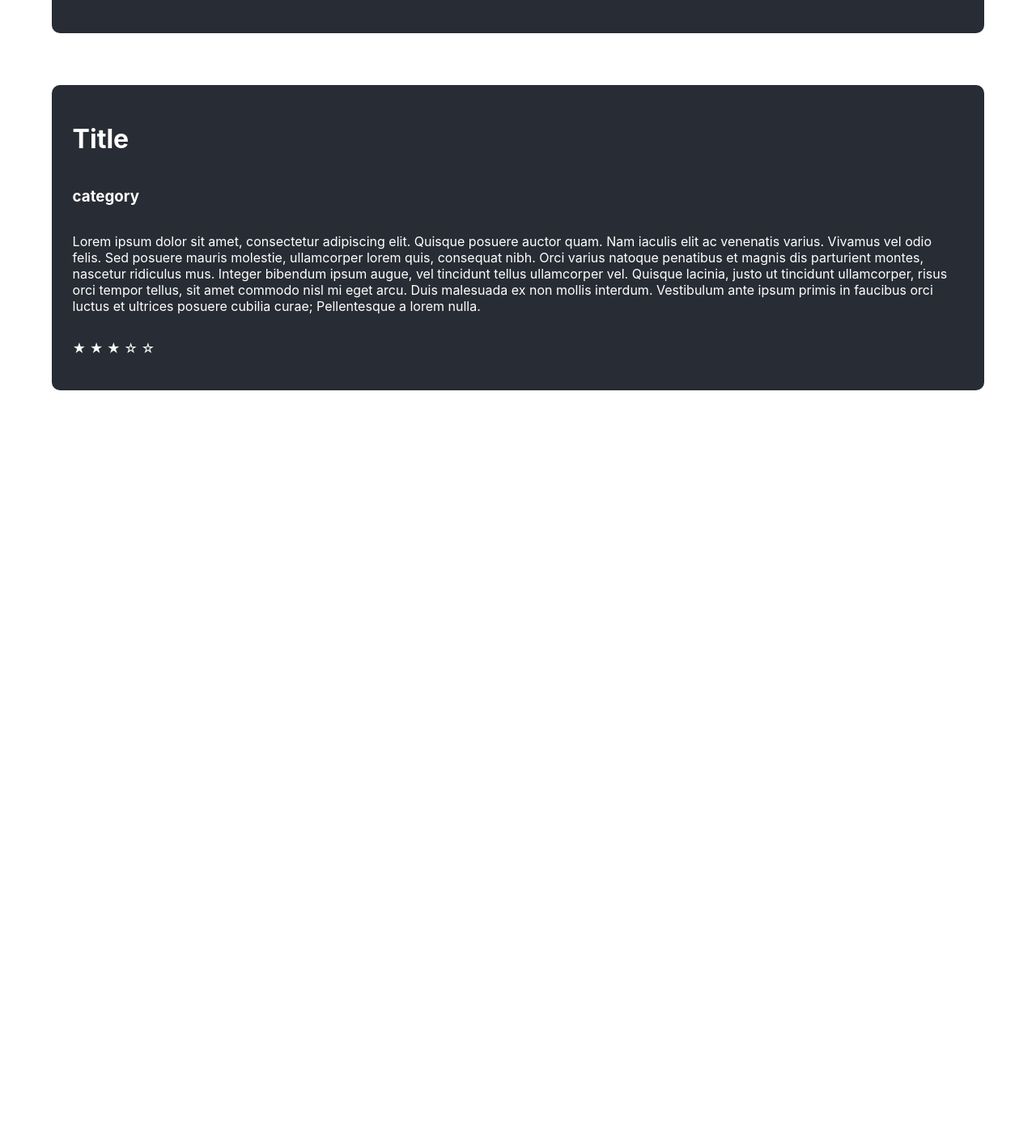
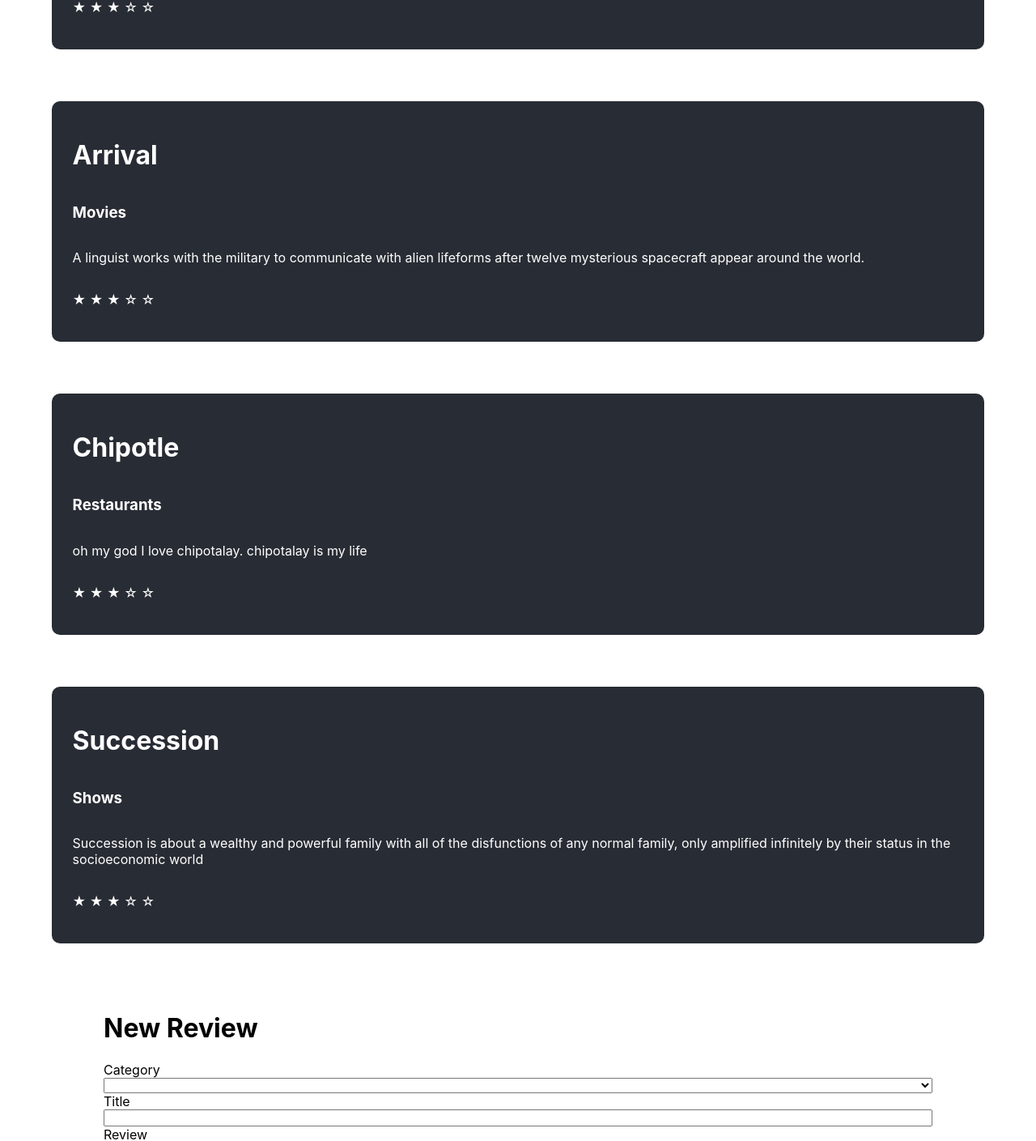
Before and after one commit to eurobi/phase-2-final-project, a React (Create React App) app in the folder my-app/: page / in a window 1280 px wide. Shown: the part 506-1915 px from the top of the page at 81% size. Before the commit the page ends 1052 px from the top, so only its background shows below. Built offline with nearby package versions, Linux system fonts and the light colour scheme.

Commit message:
dummy data flowing to review props

```diff
--- a/my-app/src/App.css
+++ b/my-app/src/App.css
@@ -58,3 +58,11 @@
   justify-content: space-between;
   margin-top: 25px;
 }
+
+.review-form{
+  display: flex;
+  flex-direction: column;
+  width: 80%;
+  margin-left: auto;
+  margin-right: auto;
+}
--- a/my-app/src/App.js
+++ b/my-app/src/App.js
@@ -4,14 +4,15 @@
 import ReviewList from './Components/ReviewList';
 import ReviewForm from './Components/ReviewForm';
 import Filters from './Components/Filters'
+import reviews from './data/dummy_reviews'
 
 function App() {
+  console.log(reviews)
   return (
     <div>
         <NavBar />
         <Filters />
-        <ReviewForm />
-        <ReviewList />
+        <ReviewList reviews={reviews} />
         <ReviewForm />
     </div>
   );
--- a/my-app/src/Components/Review.js
+++ b/my-app/src/Components/Review.js
@@ -1,9 +1,12 @@
-function Review(){
+function Review({ review }){
+    function handleStars(rating){
+
+    }
     return(
         <div className='card'>
-            <h1>Title</h1>
-            <h3>category</h3>
-            <p>Lorem ipsum dolor sit amet, consectetur adipiscing elit. Quisque posuere auctor quam. Nam iaculis elit ac venenatis varius. Vivamus vel odio felis. Sed posuere mauris molestie, ullamcorper lorem quis, consequat nibh. Orci varius natoque penatibus et magnis dis parturient montes, nascetur ridiculus mus. Integer bibendum ipsum augue, vel tincidunt tellus ullamcorper vel. Quisque lacinia, justo ut tincidunt ullamcorper, risus orci tempor tellus, sit amet commodo nisl mi eget arcu. Duis malesuada ex non mollis interdum. Vestibulum ante ipsum primis in faucibus orci luctus et ultrices posuere cubilia curae; Pellentesque a lorem nulla.</p>
+            <h1>{review.title}</h1>
+            <h3>{review.category}</h3>
+            <p>{review.content}</p>
             <p> ★ ★ ★ ☆ ☆ </p>
         </div>
     )
--- a/my-app/src/Components/ReviewForm.js
+++ b/my-app/src/Components/ReviewForm.js
@@ -1,7 +1,22 @@
 function ReviewForm(){
     return(
-        <div>
+        <div className="form-container">
+            <form className="review-form">
+            <h1>New Review</h1>
+                <label for='category'>Category</label>
+                <select id='category'>
 
+                </select>
+                <label for='review-name'>Title</label>
+                    <input id='review-name'></input>
+                <label for='review-content'>Review</label>
+                    <input id='review-content'></input>
+                <label for='rating'>Rating</label>
+                    <select id='rating'>
+
+                    </select>
+
+            </form>
         </div>
     )
 }
--- a/my-app/src/Components/ReviewList.js
+++ b/my-app/src/Components/ReviewList.js
@@ -1,10 +1,11 @@
 import Review from "./Review";
 
-function ReviewList(){
+function ReviewList({ reviews }){
+    const reviewElements = reviews.map((review) => <Review key={review.title} review={review} />)
+    console.log(reviewElements)
     return(
     <div id='review-list'>
-        <Review></Review>
-        <Review></Review>
+        {reviewElements}
     </div>
     )
 }
--- /dev/null
+++ b/my-app/src/data/dummy_reviews.js
@@ -0,0 +1,32 @@
+const reviews = [
+    {
+        id: 1,
+        title: 'Project Hail Mary',
+        category: 'Books',
+        content: 'Ryland Grace is the sole survivor on a desperate, last-chance mission--and if he fails, humanity and the earth itself will perish. Except that right now, he doesn\'t know that. He can\'t even remember his own name, let alone the nature of his assignment or how to complete it. All he knows is that he\'s been asleep for a very, very long time. And he\'s just been awakened to find himself millions of miles from home, with nothing but two corpses for company. His crewmates dead, his memories fuzzily returning, Ryland realizes that an impossible task now confronts him. Hurtling through space on this tiny ship, it\'s up to him to puzzle out an impossible scientific mystery--and conquer an extinction-level threat to our species.',
+        rating: 5
+    },
+    {
+        id: 2,
+        title: 'Arrival',
+        category: 'Movies',
+        content: 'A linguist works with the military to communicate with alien lifeforms after twelve mysterious spacecraft appear around the world.',
+        rating: 5
+    },
+    {
+        id: 3,
+        title: 'Chipotle',
+        category: 'Restaurants',
+        content: 'oh my god I love chipotalay. chipotalay is my life',
+        rating: 5
+    },
+    {
+        id: 4,
+        title: 'Succession',
+        category: 'Shows',
+        content: 'Succession is about a wealthy and powerful family with all of the disfunctions of any normal family, only amplified infinitely by their status in the socioeconomic world',
+        rating: 4
+    }
+]
+
+export default reviews
```
